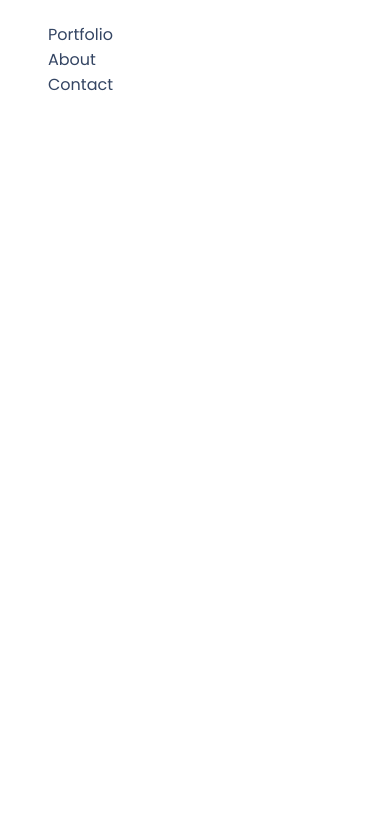
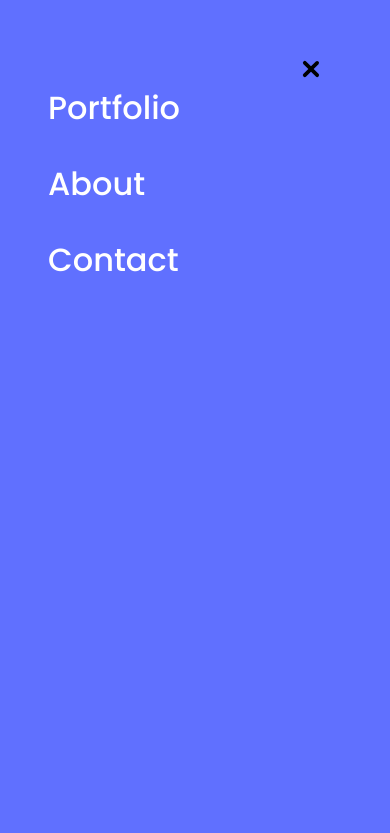
Before and after one commit to tarikbouari/My-Portfolio-Website, a website: page index.html in a window 390 px wide. Both pictures are taken after a click on the icon 316 px from the left and 32 px from the top of the page. Shown: the top 833 px of the page. Drawn offline with Linux system fonts and the light colour scheme.

Commit message:
add click event on menu

```diff
--- a/index.html
+++ b/index.html
@@ -15,6 +15,7 @@
                 <div class="left">
                     <a href="#presentation" class="logo blue">My logo</a>
                 </div>
+                <img src="images/close.svg"  class="close" alt="close-icon">
                 <div class="right" >
                     <svg xmlns="http://www.w3.org/2000/svg" aria-hidden="true" role="img" class="blue icon" id="hamburger"
                         preserveAspectRatio="xMidYMid meet" viewBox="0 0 24 24">
@@ -28,7 +29,9 @@
                         <li><a href="#contact">Contact</a></li>
                     </ul>
                 </div>
+
                 </div>
+
             </div>
         </nav>
     </header>
--- a/script.js
+++ b/script.js
@@ -1,29 +1,42 @@
-let mobileMenu = document.querySelector('.mobile-menu');
 
 let navLink = document.querySelector('.nav-link');
 let navbar = document.querySelector('#nav-bar');
-let cat = document.querySelector('main');
+let mainPage = document.querySelector('main');
 let footerSection = document.querySelector('footer');
 let logo = document.querySelector('.logo');
-let burger = document.getElementById('hamburger');
-let Container = document.querySelector('.logo-bar')
+let menuIcon = document.getElementById('hamburger');
+let logoBar  = document.querySelector('.logo-bar');
+let closeMenu = document.querySelector('.close');
+let navbox = document.querySelector('.right');
 
- burger.addEventListener('click', () => {
+ menuIcon.addEventListener('click', () => {
     navbar.style.position='fixed';
     navbar.style.height='100vh';
     navbar.style.zIndex='5';
+    navbar.style.background='#6070FF';
     navLink.style.display='flex';
     navLink.style.top=0;
     navLink.style.flexDirection='column';
     navLink.style.justifyContent='flex-start';
     navLink.style.alignItems='space-around';
     logo.style.display='none';
-    cat.style.display='none';
-    burger.style.display='none';
-    Container.style.display='block';
-    footerSection.style.display='none';
+    // mainPage.style.display='none';
+    menuIcon.style.display='none';
+    logoBar.style.display='block';
+    // footerSection.style.display='none';
+    closeMenu.style.display='block';
+})
 
+closeMenu.addEventListener('click', () =>{
 
+    navbar.style.height='80px';
+    navbar.style.transition ='3ms all ease';
+    navbar.style.background='#fff';
+    menuIcon.style.display = "Block";
+    navLink.style.display='none';
+    closeMenu.style.display='none';
+    logo.style.display='block';
+    logoBar.style.display='flex';
 
 
 })
--- a/style.css
+++ b/style.css
@@ -98,15 +98,34 @@ h1.name {
 }
 
 .right {
-  display: flex;
+  display: block;
 }
 
 .right ul {
   display: none;
+  padding-top: 2rem;
+  height: 40vh;
+}
+
+.right ul li {
+  padding-top: 2rem;
 }
 
 .right ul li a {
-  color: #344563;
+  color: #fff;
+}
+
+.right ul li a{
+  font-weight: 500;
+  font-size: 32px;
+  line-height: 44px;
+}
+
+.close {
+  display: none;
+  float: right;
+  position: relative;
+  top: 2rem;
 }
 
 .presentation {
@@ -402,12 +421,17 @@ form textarea {
     display: flex;
     list-style: none;
     gap: 1rem;
+    padding-top: 0rem;
+    height: 0;
   }
 
   .right ul li a {
     transition: color 0.8s;
     font-weight: 500;
     position: relative;
+    color: #344563;
+    font-size: 15px;
+    line-height: 0px;
   }
 
   .right ul li a::after {
```
Also changed, not shown: images/close.svg (added), images/closeMenu.svg (added), images/closing.svg (added).
